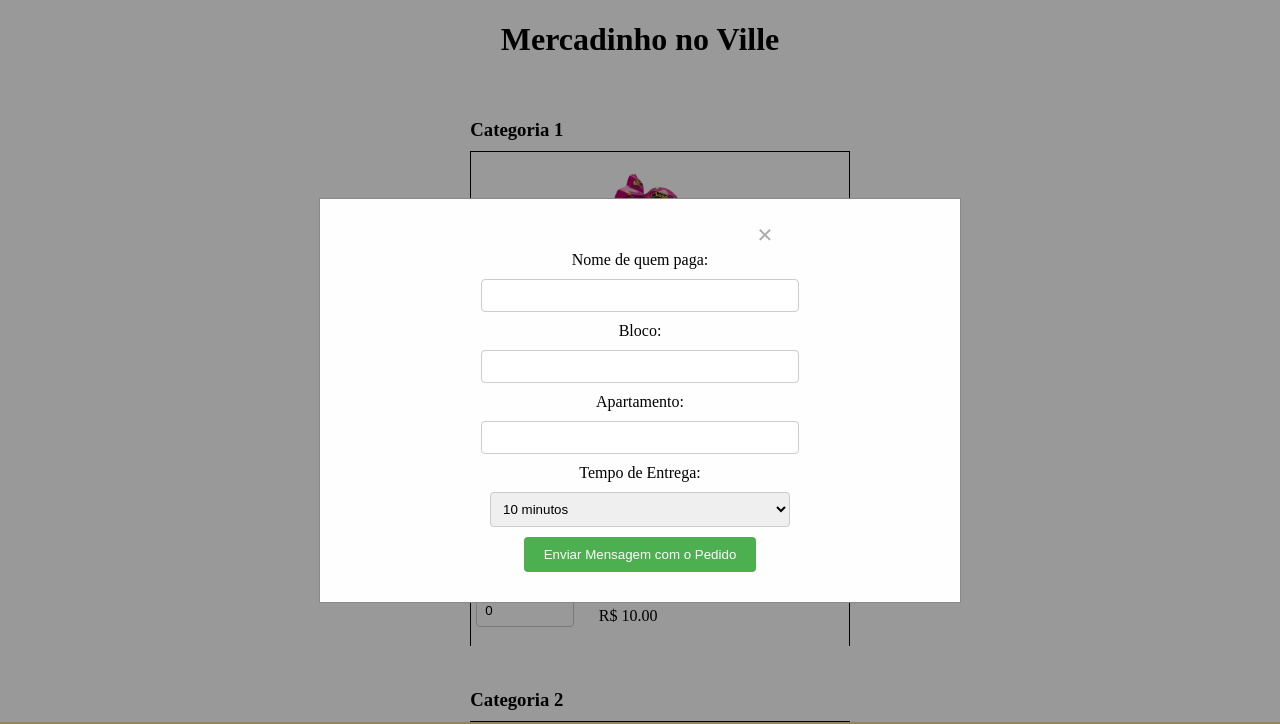
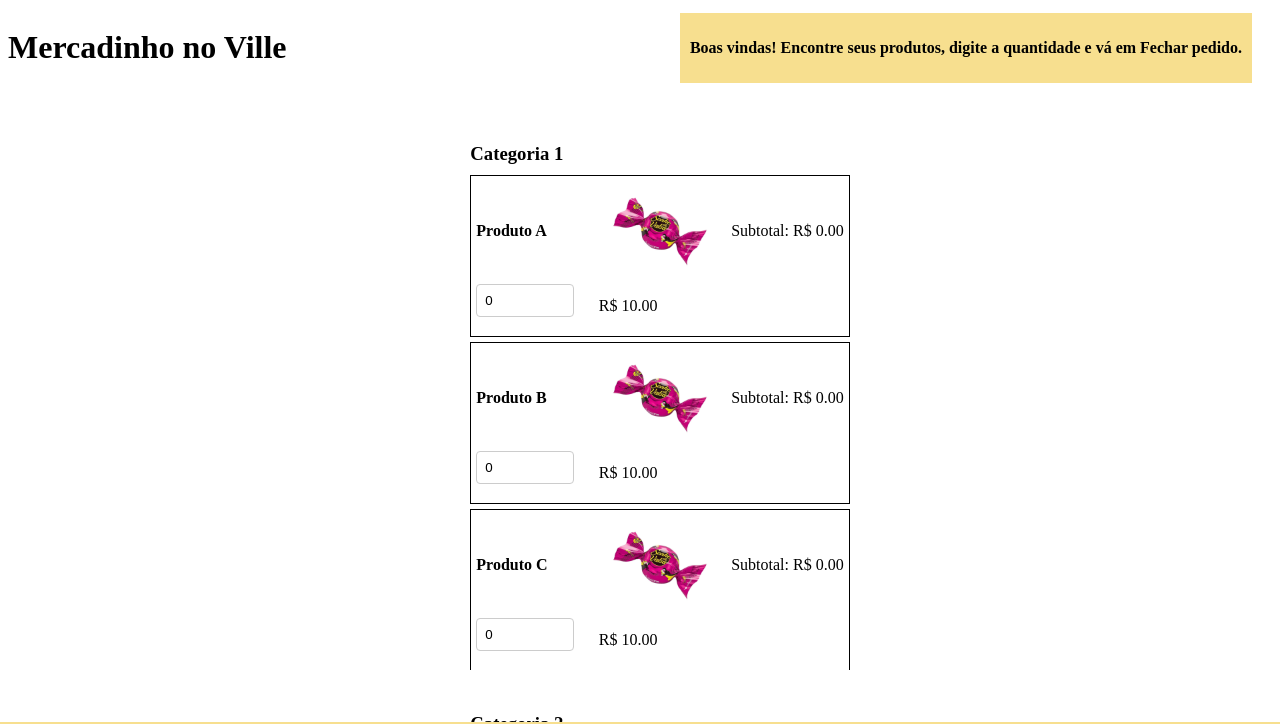
Before and after one commit to aleworkout/aleworkout.github.io, a plain HTML site: page index.html in a window 1280 px wide. Shown: the top 724 px of the page. Drawn offline with Linux system fonts and the light colour scheme.

Commit message:
more css

```diff
--- a/index.html
+++ b/index.html
@@ -12,6 +12,9 @@
 <body>
     <header>
         <h1>Mercadinho no Ville</h1>
+        <div class="explicacao">
+            <p>Boas vindas! Encontre seus produtos, digite a quantidade e vá em Fechar pedido.</p>
+        </div>
     </header>
     <main>
         <ul id="lista-produtos"></ul>
--- a/modal.js
+++ b/modal.js
@@ -9,7 +9,7 @@ var span = document.getElementsByClassName("close")[0];
 
 // Quando o usuário clicar no botão, abra o modal
 btn.onclick = function () {
-    modal.style.display = "block";
+    modal.style.display = "flex";
 }
 
 // Quando o usuário clicar no botão "x", feche o modal
--- a/style.css
+++ b/style.css
@@ -1,5 +1,5 @@
 .modal {
-    display: flex;
+    display: none;
     justify-content: center;
     align-items: center;
     position: fixed;
@@ -191,3 +191,23 @@ ul ul li img {
 h1 {
     text-align: center;
 }
+
+/* */
+header {
+    display: flex;
+    justify-content: space-between;
+    align-items: center;
+}
+
+.explicacao {
+    display: flex;
+    justify-content: center;
+    align-items: center;
+    background-color: #f7df8f;
+    padding: 10px;
+    text-align: center;
+    font-weight: bold;
+    font-size: 16px;
+    margin-right: 20px;
+    /* ou a distância desejada em relação ao menu */
+}
```
